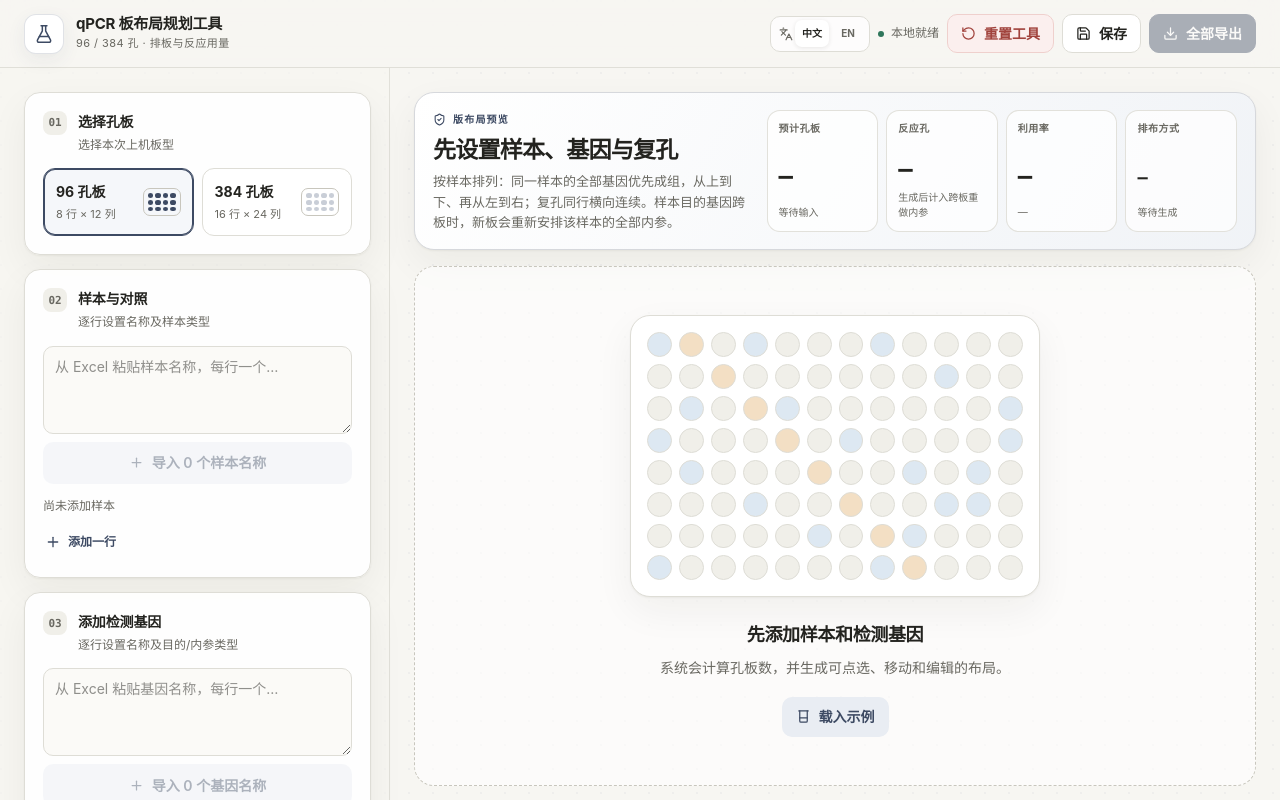
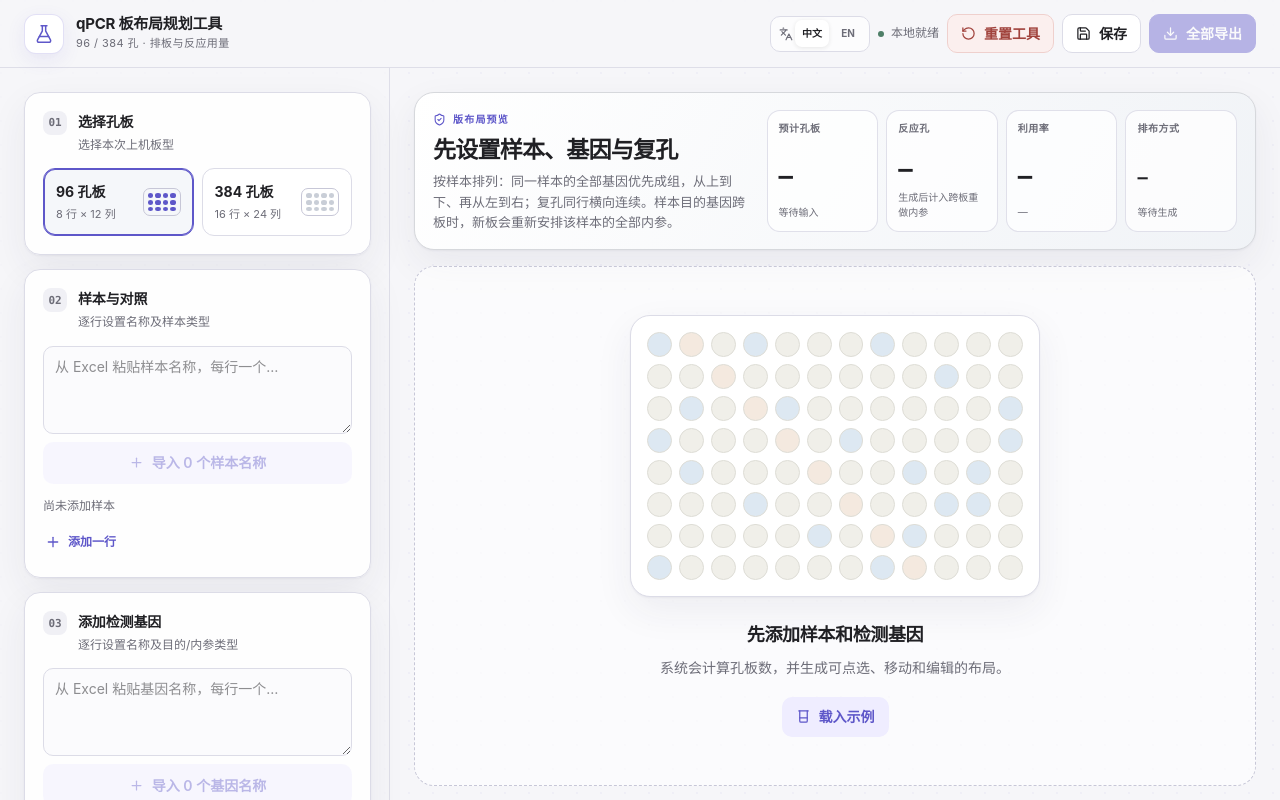
Before and after one commit to annayzhu/qPCR_Plate_Layout_Planner, a Next.js app: page / in a window 1280 px wide. Shown: the top 800 px of the page. Built offline with nearby package versions, Linux system fonts and the light colour scheme.

Commit message:
style: align planner with LabNest midnight palette

```diff
--- a/app/globals.css
+++ b/app/globals.css
@@ -1,31 +1,31 @@
 @import "tailwindcss";
 
 :root {
-  --canvas: #f7f6f2;
+  --canvas: #f6f6f9;
   --surface: #ffffff;
-  --surface-soft: #f0efe9;
-  --surface-raised: #fbfaf7;
-  --ink: #23231f;
-  --ink-secondary: #696861;
-  --ink-tertiary: #929087;
-  --border: #deddd6;
-  --border-strong: #c8c6bd;
-  --action: #3d4a63;
-  --action-hover: #313d55;
-  --action-soft: #e9edf3;
-  --reference: #f3dfc4;
-  --reference-ink: #754a1d;
-  --manual: #6d5bd0;
-  --success: #2f765b;
-  --success-soft: #e1efe9;
-  --warning: #9c6424;
-  --warning-soft: #f9eedf;
-  --danger: #b4473f;
-  --danger-soft: #f8e7e5;
-  --focus: #176b75;
+  --surface-soft: #f0f0f5;
+  --surface-raised: #fbfbfd;
+  --ink: #202024;
+  --ink-secondary: #6d6d78;
+  --ink-tertiary: #9292a0;
+  --border: #dcdce7;
+  --border-strong: #c7c7d7;
+  --action: #5e57c9;
+  --action-hover: #4c45b5;
+  --action-soft: #efedff;
+  --reference: #f4e9df;
+  --reference-ink: #765440;
+  --manual: #766ee1;
+  --success: #4f7f68;
+  --success-soft: #e5f3eb;
+  --warning: #91643e;
+  --warning-soft: #f7ede3;
+  --danger: #ad5757;
+  --danger-soft: #f8e9e9;
+  --focus: #6e66df;
   --shadow:
-    0 1px 2px rgba(30, 30, 24, 0.05),
-    0 14px 38px rgba(30, 30, 24, 0.055);
+    0 1px 2px rgba(45, 42, 72, 0.05),
+    0 14px 38px rgba(45, 42, 72, 0.065);
   --radius-card: 16px;
   --radius-control: 10px;
 }
@@ -47,7 +47,7 @@ body {
   background:
     radial-gradient(
       circle at 1px 1px,
-      rgba(61, 74, 99, 0.045) 1px,
+      rgba(94, 87, 201, 0.045) 1px,
       transparent 0
     )
     0 0 / 24px 24px,
@@ -97,8 +97,8 @@ select:focus-visible,
   justify-content: space-between;
   gap: 24px;
   padding: 10px 24px;
-  border-bottom: 1px solid rgba(222, 221, 214, 0.9);
-  background: rgba(247, 246, 242, 0.91);
+  border-bottom: 1px solid rgba(220, 220, 231, 0.92);
+  background: rgba(246, 246, 249, 0.92);
   backdrop-filter: blur(18px);
 }
 
@@ -115,10 +115,10 @@ select:focus-visible,
   height: 40px;
   flex: 0 0 auto;
   place-items: center;
-  border: 1px solid rgba(61, 74, 99, 0.16);
+  border: 1px solid rgba(94, 87, 201, 0.18);
   border-radius: 12px;
   background: var(--surface);
-  box-shadow: 0 6px 18px rgba(61, 74, 99, 0.08);
+  box-shadow: 0 6px 18px rgba(94, 87, 201, 0.1);
   color: var(--action);
 }
 
@@ -306,8 +306,8 @@ select:focus-visible,
   align-self: start;
   min-height: calc(100vh - 68px);
   padding: 24px 18px 48px 24px;
-  border-right: 1px solid rgba(222, 221, 214, 0.88);
-  background: rgba(247, 246, 242, 0.66);
+  border-right: 1px solid rgba(220, 220, 231, 0.9);
+  background: rgba(246, 246, 249, 0.68);
 }
 
 .main-area {
@@ -874,7 +874,7 @@ select:focus-visible,
 .loading-pattern-option.selected {
   border-color: #9eacb8;
   background: #f1f4f6;
-  box-shadow: inset 0 0 0 1px rgba(61, 74, 99, 0.04);
+  box-shadow: inset 0 0 0 1px rgba(94, 87, 201, 0.05);
   color: var(--ink);
 }
 
@@ -1055,7 +1055,7 @@ select:focus-visible,
   flex-direction: column;
   justify-content: space-between;
   padding: 10px 11px;
-  border: 1px solid rgba(222, 221, 214, 0.86);
+  border: 1px solid rgba(220, 220, 231, 0.88);
   border-radius: 13px;
   background: rgba(255, 255, 255, 0.72);
 }
@@ -1319,7 +1319,7 @@ select:focus-visible,
   align-content: center;
   gap: 5px;
   padding: 7px 9px;
-  border: 1px solid rgba(61, 74, 99, 0.12);
+  border: 1px solid rgba(94, 87, 201, 0.13);
   border-radius: 9px;
   background: rgba(255, 255, 255, 0.72);
 }
@@ -1833,7 +1833,7 @@ select:focus-visible,
   align-items: center;
   gap: 5px;
   padding: 3px 7px;
-  border: 1px solid rgba(61, 74, 99, 0.1);
+  border: 1px solid rgba(94, 87, 201, 0.11);
   border-radius: 999px;
   background: rgba(255, 255, 255, 0.68);
   font-family: "SFMono-Regular", Consolas, monospace;
@@ -2001,7 +2001,7 @@ select:focus-visible,
   z-index: 2;
   border-color: var(--action);
   box-shadow:
-    0 0 0 3px rgba(61, 74, 99, 0.1),
+    0 0 0 3px rgba(94, 87, 201, 0.11),
     0 4px 10px rgba(35, 35, 31, 0.1);
   transform: scale(1.06);
 }
--- a/app/layout.tsx
+++ b/app/layout.tsx
@@ -20,7 +20,7 @@ export const metadata: Metadata = {
 export const viewport: Viewport = {
   width: "device-width",
   initialScale: 1,
-  themeColor: "#f7f6f2",
+  themeColor: "#f6f6f9",
 };
 
 export default function RootLayout({
```
